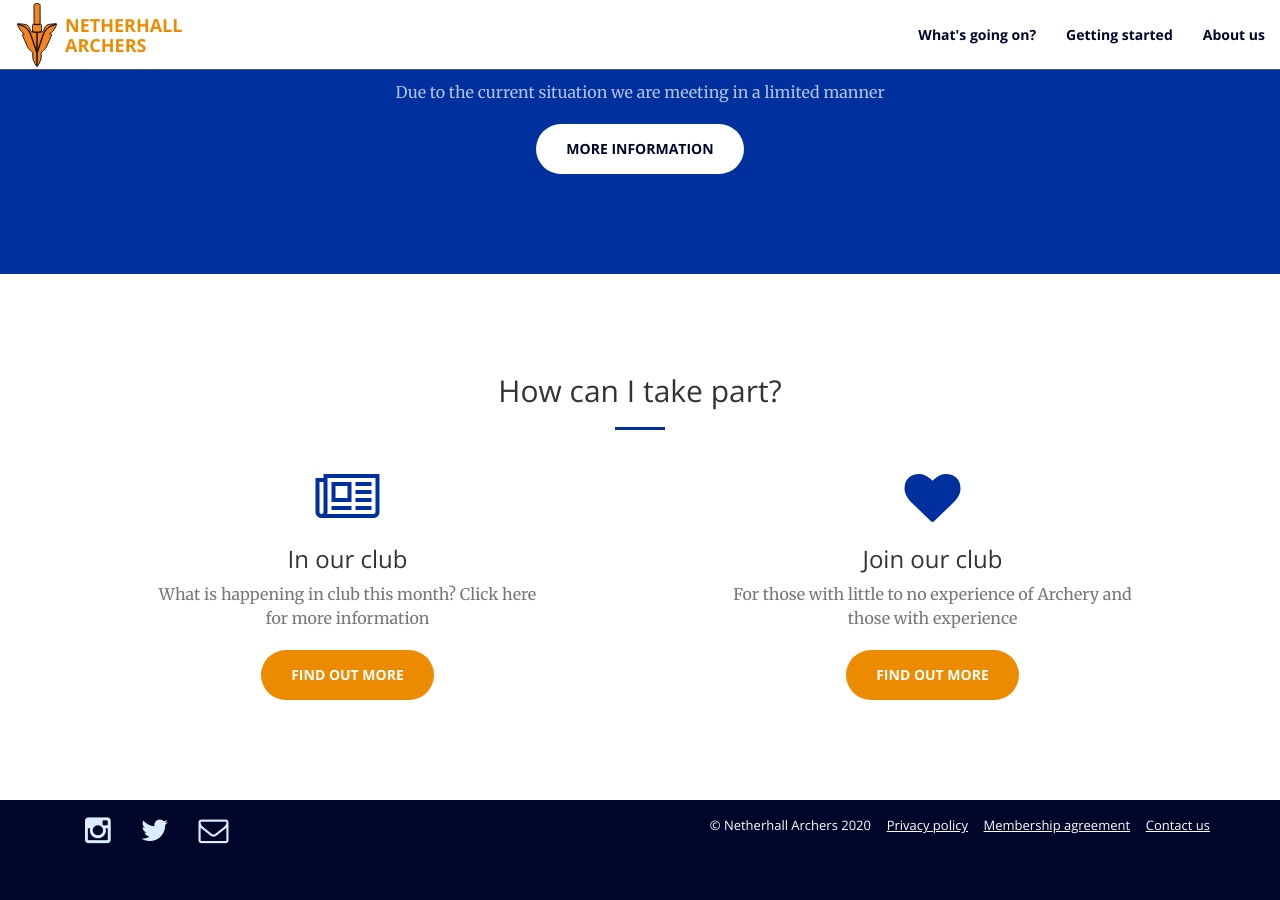
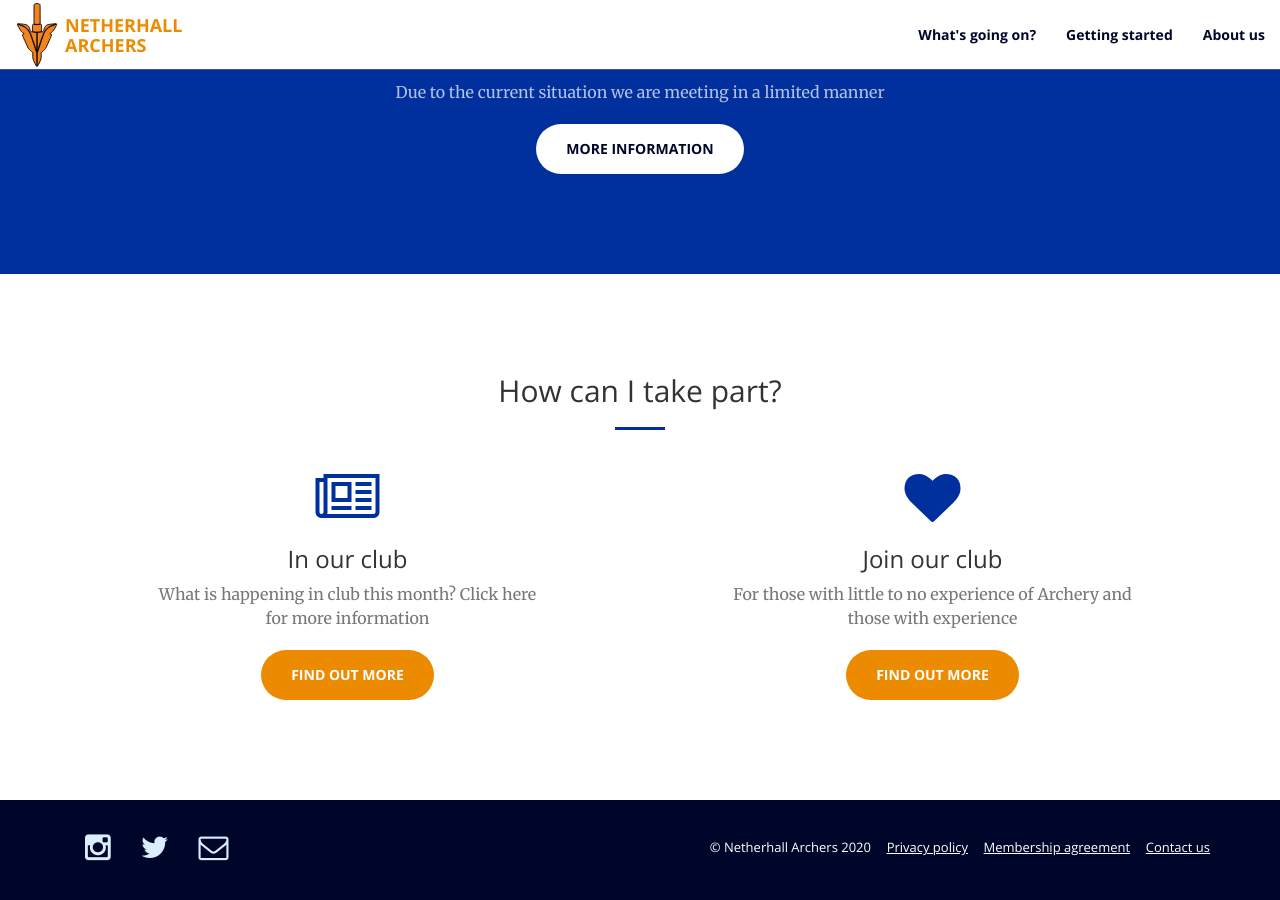
Before and after one commit to afpettigrew/netherhallarcherswebsite, a Jekyll site: the page built from index.html, in a window 1280 px wide and 900 px high, scrolled down 852 px. Built offline with Jekyll 4.4.1, drawn with Linux system fonts in a browser that asks for light colours.

Commit message:
centred the parts of the footer veritcally

```diff
--- a/_sass/_base.scss
+++ b/_sass/_base.scss
@@ -174,6 +174,7 @@ aside {
 }
 
 .nav-socials {
+margin-top: 17px;
 margin-left: auto;
 margin-right: auto;
   li a {
--- a/_sass/_extra.scss
+++ b/_sass/_extra.scss
@@ -14,6 +14,7 @@ footer {
     list-style: none;
     padding-left: 0;
     padding-top: 15px;
+    margin-top: 22px;
     margin-left: auto;
     margin-right: auto;
     // li {
```
